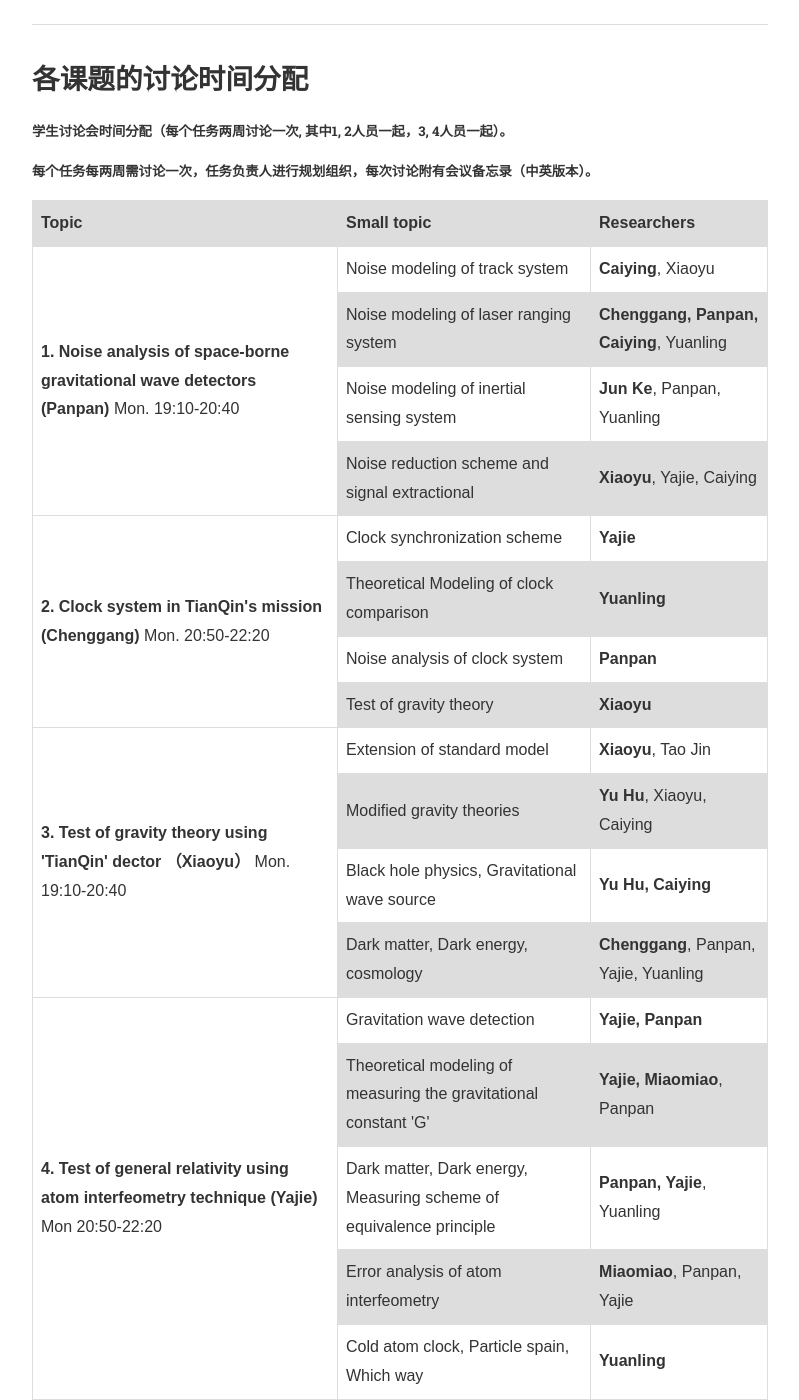
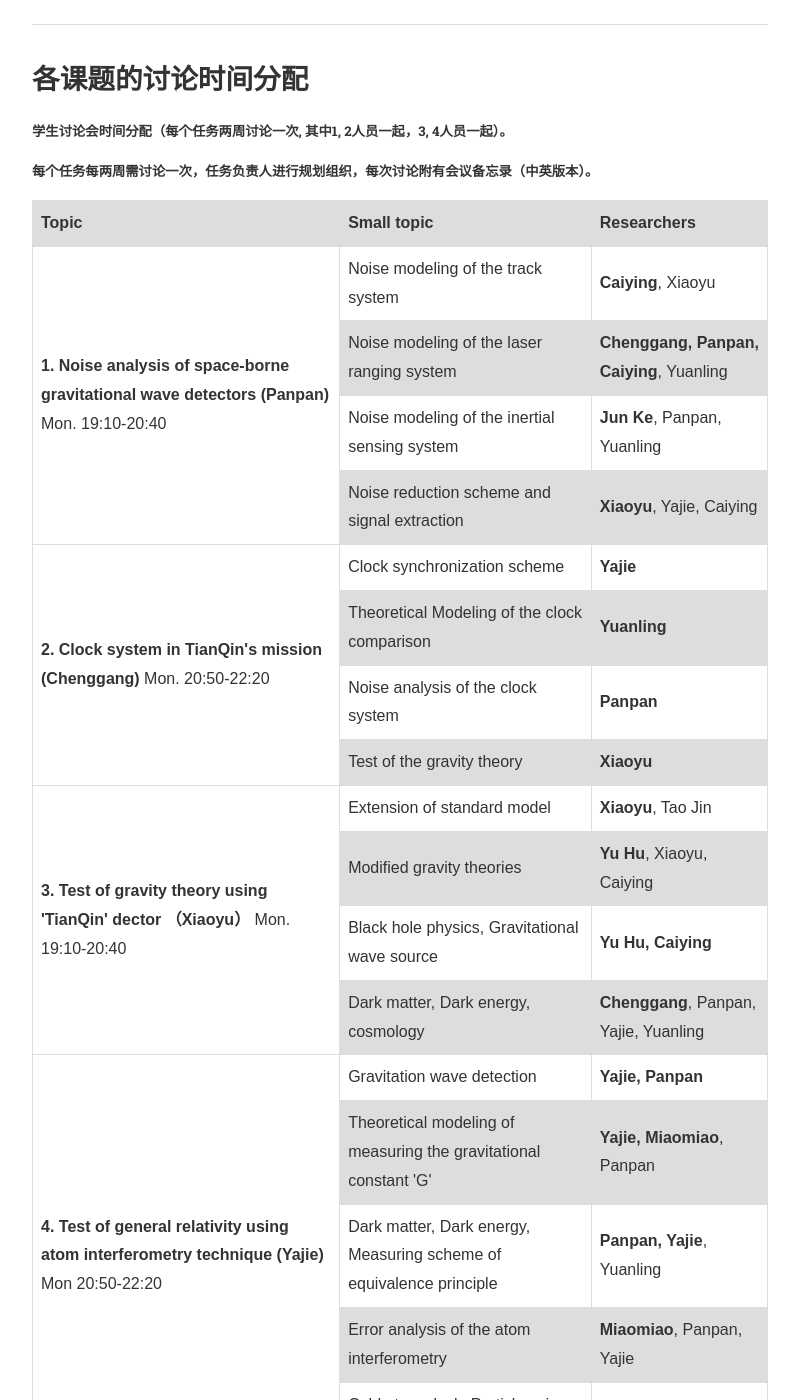
Before and after one commit to gravity-group/gravity-group.github.io, a Jekyll site: the page built from wiki.md, in a window 1280 px wide and 1400 px high, scrolled down 1665 px. Shown: the whole window, without its empty margins (240-1039 px from the left). Built offline with Jekyll 4.4.1, drawn with Linux system fonts in a browser that asks for light colours; nearby versions of some CDN libraries; some of the changed text lies outside the part shown.

Commit message:
update mistake

```diff
--- a/wiki.md
+++ b/wiki.md
@@ -70,19 +70,19 @@ tr:nth-child(odd) {
   </tr>
   <tr>
     <td rowspan="4"><b>1. Noise analysis of space-borne gravitational wave detectors (Panpan)</b> Mon. 19:10-20:40</td>
-    <td>Noise modeling of track system </td>
+    <td>Noise modeling of the track system </td>
     <td><b>Caiying</b>, Xiaoyu</td>
   </tr>
   <tr>
-    <td>Noise modeling of laser ranging system</td>
+    <td>Noise modeling of the laser ranging system</td>
     <td><b>Chenggang, Panpan, Caiying</b>, Yuanling</td>
   </tr>
   <tr>
-    <td>Noise modeling of inertial sensing system</td>
+    <td>Noise modeling of the inertial sensing system</td>
     <td><b>Jun Ke</b>, Panpan, Yuanling</td>
   </tr>
   <tr>
-    <td>Noise reduction scheme and signal extractional</td>
+    <td>Noise reduction scheme and signal extraction</td>
     <td><b>Xiaoyu</b>, Yajie, Caiying</td>
   </tr>
 
@@ -92,15 +92,15 @@ tr:nth-child(odd) {
     <td><b>Yajie</b></td>
   </tr>
   <tr>
-    <td>Theoretical Modeling of clock comparison</td>
+    <td>Theoretical Modeling of the clock comparison</td>
     <td><b>Yuanling</b></td>
   </tr>
   <tr>
-    <td>Noise analysis of clock system</td>
+    <td>Noise analysis of the clock system</td>
     <td><b>Panpan</b></td>
   </tr>
   <tr>
-    <td>Test of gravity theory</td>
+    <td>Test of the gravity theory</td>
     <td><b>Xiaoyu</b></td>
   </tr>
 
@@ -123,7 +123,7 @@ tr:nth-child(odd) {
   </tr>
 
    <tr>
-    <td rowspan="5"> <b>4. Test of general relativity using atom interfeometry technique (Yajie)</b> Mon 20:50-22:20 </td>
+    <td rowspan="5"> <b>4. Test of general relativity using atom interferometry technique (Yajie)</b> Mon 20:50-22:20 </td>
     <td>Gravitation wave detection</td>
     <td><b>Yajie, Panpan</b></td>
   </tr>
@@ -136,10 +136,10 @@ tr:nth-child(odd) {
     <td><b>Panpan, Yajie</b>, Yuanling</td>
   </tr>
   <tr>
-    <td>Error analysis of atom interfeometry</td>
+    <td>Error analysis of the atom interferometry</td>
     <td><b>Miaomiao</b>, Panpan, Yajie</td>
   </tr>
   <tr>
-    <td>Cold atom clock, Particle spain, Which way</td>
+    <td>Cold atom clock, Particle spin, Which way</td>
     <td><b>Yuanling</b></td>
   </tr>
```
Also changed, not shown: other parts of wiki.md (+4 -4 lines), about.md (+8 -8 lines).
